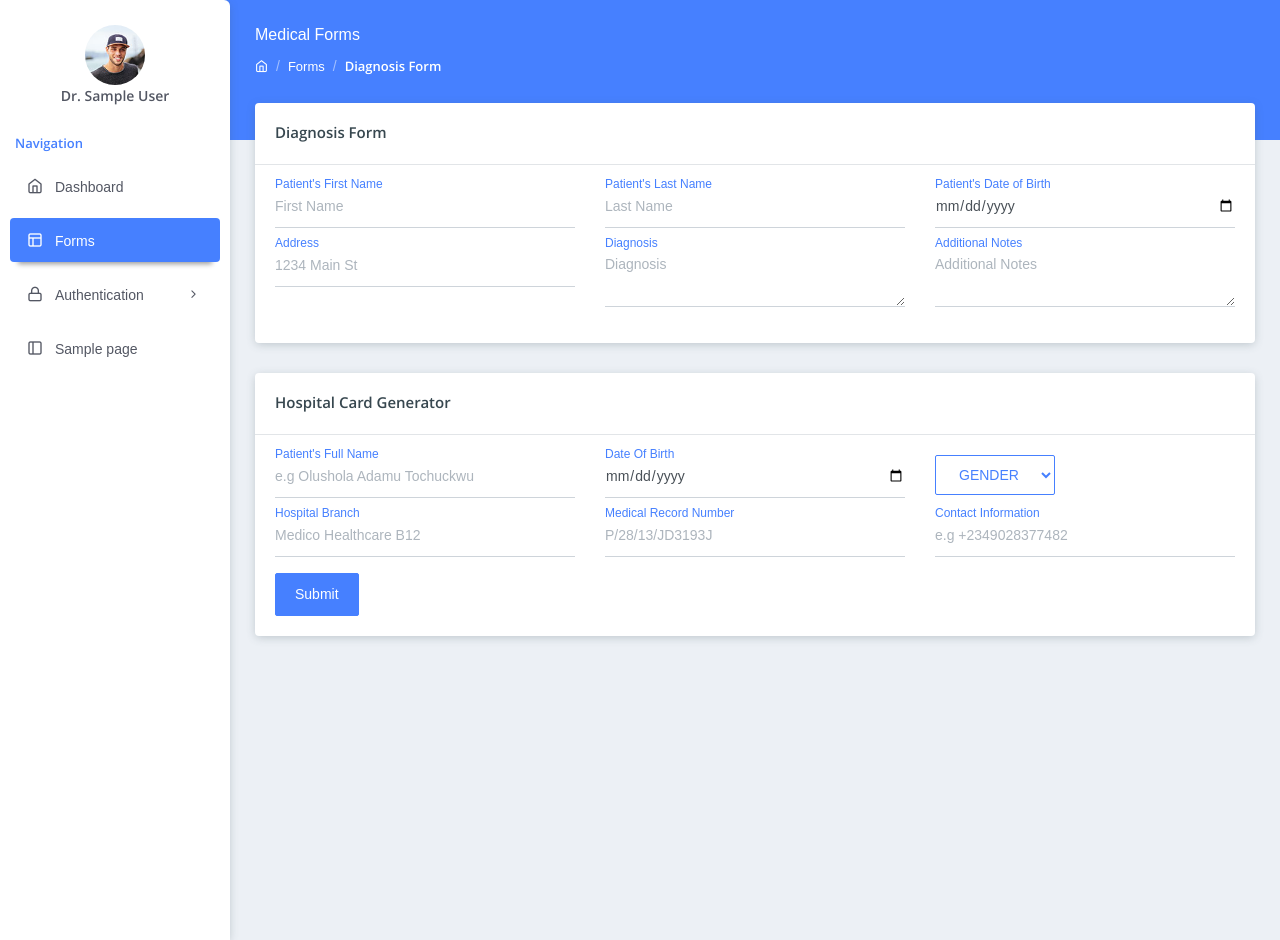
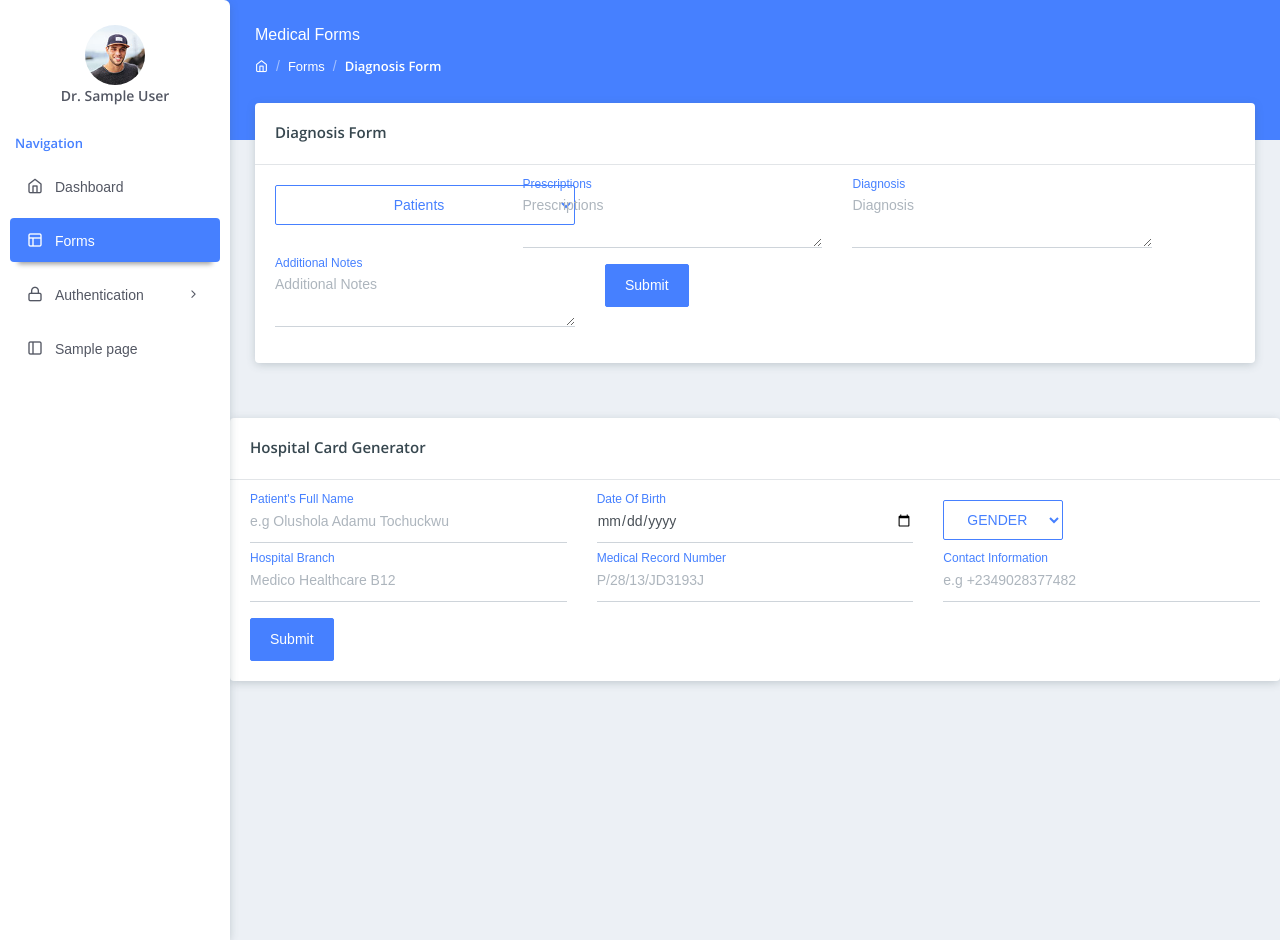
Before and after one commit to AlphaCodz/Panel, a Django app: page /app/diagnosis/ in a window 1280 px wide. Shown: the part 50-990 px from the top of the page. Run offline with Django 4.2, Linux system fonts and the light colour scheme; a user stored in the database is signed in; tables that the repository leaves empty hold one stand-in row (values such as "Sample post"); a database or web service that is not in the repository returns one stand-in record (values such as "Sample title"); data that the repository does not hold is empty; some libraries are stand-ins or nearby versions; some web fonts are replaced.

Commit message:
Almost Done

```diff
--- a/Medadmin/app/templates/basic_files/diag_form.html
+++ b/Medadmin/app/templates/basic_files/diag_form.html
@@ -36,43 +36,43 @@
                         <h5><strong>Diagnosis Form</strong></h5>
                     </div>
                     <div class="card-body">
-                        <form>
+                        <form method="POST" action="">
+                            {% csrf_token %}
                           <div class="row">
-                                <div class="col-sm-4">
+                            <div class="col-sm-3">
                               <div class="form-group">
-                                        <label class="floating-label" for="Patient First Name">Patient's First Name</label>
-                                        <input type="text" class="form-control" id="pfn" placeholder="First Name">
+                                <select class="form-select btn btn-outline-primary" name="patient_id" id="inputGroupSelect01" style="width: 300px;">
+                                {% include "basic_files/alerts.html" %}
+                                  <option selected>Patients</option>
+                                  {% for patient in patients %}
+                                    <option id="patient_id" value="{{ patient.id }}">{{ patient.first_name }} {{ patient.last_name }}</option>
+                                  {% endfor %}
+                                </select>
                               </div>
                             </div>
                             <div class="col-sm-4">
                               <div class="form-group">
-                                        <label class="floating-label" for="Text">Patient's Last Name</label>
-                                        <input type="text" class="form-control" id="Text" placeholder="Last Name">
-                                    </div>
-                                </div>
-                                <div class="col-sm-4">
-                                    <div class="form-group">
-                                        <label class="floating-label" for="Text">Patient's Date of Birth</label>
-                                        <input type="date" class="form-control" id="Text" placeholder="Date of Birth">
-                                    </div>
-                                </div>
-                                <div class="col-sm-4">
-                                    <div class="form-group">
-                                    <label class="floating-label" for="inputAddress">Address</label>
-                                    <input type="text" class="form-control" id="inputAddress" placeholder="1234 Main St">
+                                <label class="floating-label" for="Prescriptions">Prescriptions</label>
+                                <textarea name="prescription" class="form-control" id="prescription" aria-label="With textarea" placeholder="Prescriptions"></textarea>
                               </div>
                             </div>
                             <div class="col-sm-4">
                                 <div class="form-group">
                                   <label class="floating-label" for="Diagnosis">Diagnosis</label>
-                                        <textarea name="diagnosis" class="form-control" id="" aria-label="With textarea" placeholder="Diagnosis"></textarea>
+                                  <textarea name="diagnosis" class="form-control" id="diagnosis" aria-label="With textarea" placeholder="Diagnosis"></textarea>
                                 </div>
                               </div>
                             <div class="col-sm-4">
                               <div class="form-group">
-                                        <label class="floating-label" for="Diagnosis">Additional Notes</label>
-                                        <textarea name="diagnosis" class="form-control" id="" placeholder="Additional Notes"></textarea>
+                                <label class="floating-label" for="AdditionalNotes">Additional Notes</label>
+                                <textarea name="additional_notes" class="form-control" id="additional_notes" placeholder="Additional Notes"></textarea>
                               </div>
+                            </div>
+                            <div class="col-8">
+                              <button type="submit" class="btn btn-primary">Submit</button>
+                            </div>
+                          </div>
+                        </form>
                       </div>
 
                             </div>
--- a/Medadmin/app/urls.py
+++ b/Medadmin/app/urls.py
@@ -1,6 +1,7 @@
 from django.urls import path, re_path
 from . import views
 from .views import Forms
+
 
 # from .views import PatientsList
 
--- a/Medadmin/app/views.py
+++ b/Medadmin/app/views.py
@@ -6,6 +6,7 @@
 from django.contrib.auth.hashers import check_password
 from django.core.paginator import Paginator
 from django.views.decorators.cache import cache_page
+from django.views import View
 # Create your views here.
 
 @cache_page(60 * 15, key_prefix='/app/')
@@ -156,9 +157,94 @@
 
     return render(request, "basic_files/auth-signin.html")
 
+
+# class DiagnosisFormView(View):
+#     def post(self, request):
+#         token = "eyJhbGciOiJIUzI1NiIsInR5cCI6IkpXVCJ9.eyJ0b2tlbl90eXBlIjoiYWNjZXNzIiwiZXhwIjoxMDMyMzk3MDgxMiwiaWF0IjoxNjgzOTcwODEyLCJqdGkiOiI1ZjMwNzE4Y2Y3NDg0MGNmYTRmOTUxY2QwYzEzN2I3NiIsInVzZXJfaWQiOjg2fQ.dvgBFacSU6w4z5AHN0MQls6DvKEk-PwrbX1tgikR8Wk"  # Your token here
+#         headers = {'Authorization': f'Bearer {token}'}
+#         users_url = "https://medico-production-fa1c.up.railway.app/api/all/users"
+
+#         # Retrieve the list of patients from the API
+#         response = requests.get(users_url, headers=headers)
+#         if response.status_code == 200:
+#             users = response.json().get("patients")
+#         else:
+#             # Handle the error case when the API request fails
+#             users = []
+
+#         # Extract the necessary data from the POST request
+#         patient_id = request.POST.get("patient_id")
+#         prescription = request.POST.get("prescription")
+#         additional_notes = request.POST.get("additional_notes")
+#         diagnose_url = f"https://medico-production-fa1c.up.railway.app/api/create/diag/{patient_id}"
+
+#         # Prepare the payload for the POST request
+#         payload = {
+#             "patient_id": patient_id,
+#             "prescription": prescription,
+#             "additional_notes": additional_notes
+#         }
+
+#         # Make the POST request to submit the diagnosis
+#         response = requests.post(diagnose_url, json=payload)
+#         if response.status_code == 200:
+#             messages.success(request, "Diagnosed successfully")
+#             return redirect("app:diagnosis_form")
+#         else:
+#             error_message = response.json().get('error')
+#             messages.error(request, error_message)
+#             print(f"ERROR: {error_message}")
+#             return redirect("app:diagnosis_form")
+
+#         # Pass the users data to the template context
+#         context = {
+#             "patients": users
+#         }
+
+#         return render(request, "basic_files/diag_form.html", context)
+
 class Forms:
     def diagnosis_form(request):
-        return render(request, "basic_files/diag_form.html")
+        token = "eyJhbGciOiJIUzI1NiIsInR5cCI6IkpXVCJ9.eyJ0b2tlbl90eXBlIjoiYWNjZXNzIiwiZXhwIjoxMDMyMzk3MDgxMiwiaWF0IjoxNjgzOTcwODEyLCJqdGkiOiI1ZjMwNzE4Y2Y3NDg0MGNmYTRmOTUxY2QwYzEzN2I3NiIsInVzZXJfaWQiOjg2fQ.dvgBFacSU6w4z5AHN0MQls6DvKEk-PwrbX1tgikR8Wk"
+        headers = {'Authorization': f'Bearer {token}'}
+
+        users = "https://medico-production-fa1c.up.railway.app/api/all/users"
+
+        if request.method == "POST":
+            patient_id = request.POST.get("patient_id")
+            prescription = request.POST.get("prescription")
+            additional_notes = request.POST.get("additional_notes")
+            diagnosis = request.POST.get("diagnosis")
+            diagnose_url = f"https://medico-production-fa1c.up.railway.app/api/create/diag/{patient_id}"
+
+            payload = {
+                "patient_id": patient_id,
+                "prescription": prescription,
+                "additional_notes": additional_notes,
+                "diagnosis": diagnosis
+            }
+            resp = requests.post(diagnose_url, payload)
+            if resp.status_code == 200:
+                messages.success(request, "Diagnosed Successfully")
+            else:
+                error_message = resp.json().get('error')
+                if error_message:
+                    messages.error(request, error_message)
+                    print(f"ERROR: {error_message}")
+                else:
+                    messages.error(request, "An error occured during diagnosis")
+            return redirect("app:diagnosis_form")
+
+        response = requests.get(users, headers)
+        if response.status_code == 200:
+            users = response.json().get("patients")
+
+        context = {
+            "patients": users
+        }
+
+        return render(request, "basic_files/diag_form.html", context)
+
 
 
 def HospitalCardGenerator(request):
```
Lines whose indentation alone changed are shown as unchanged.
